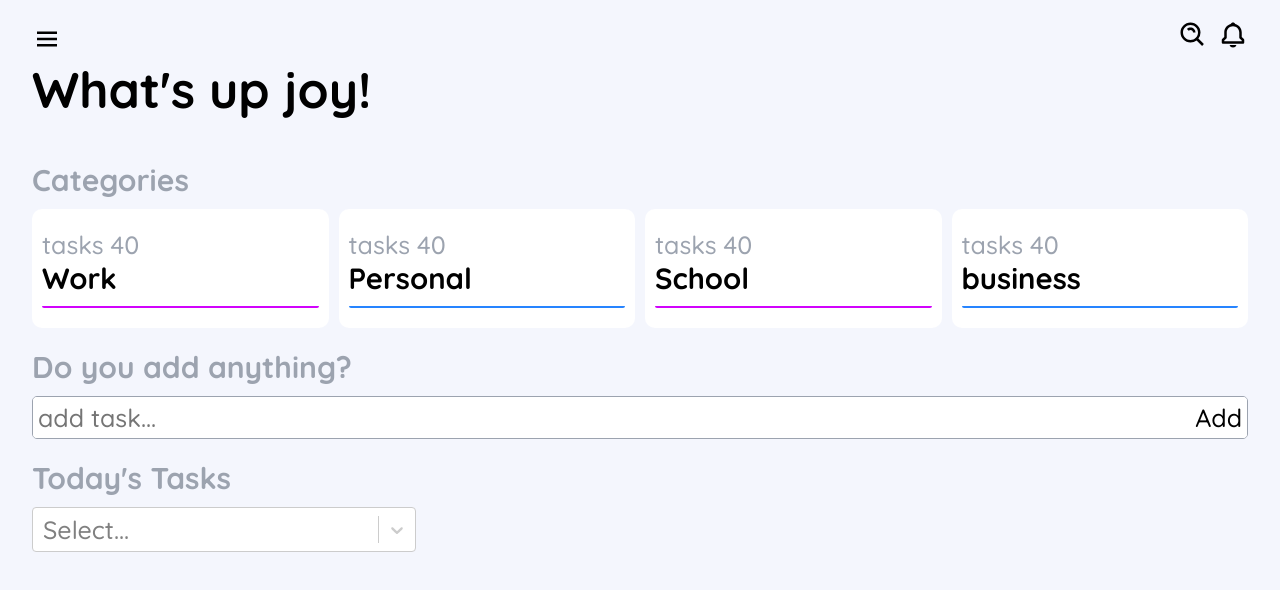
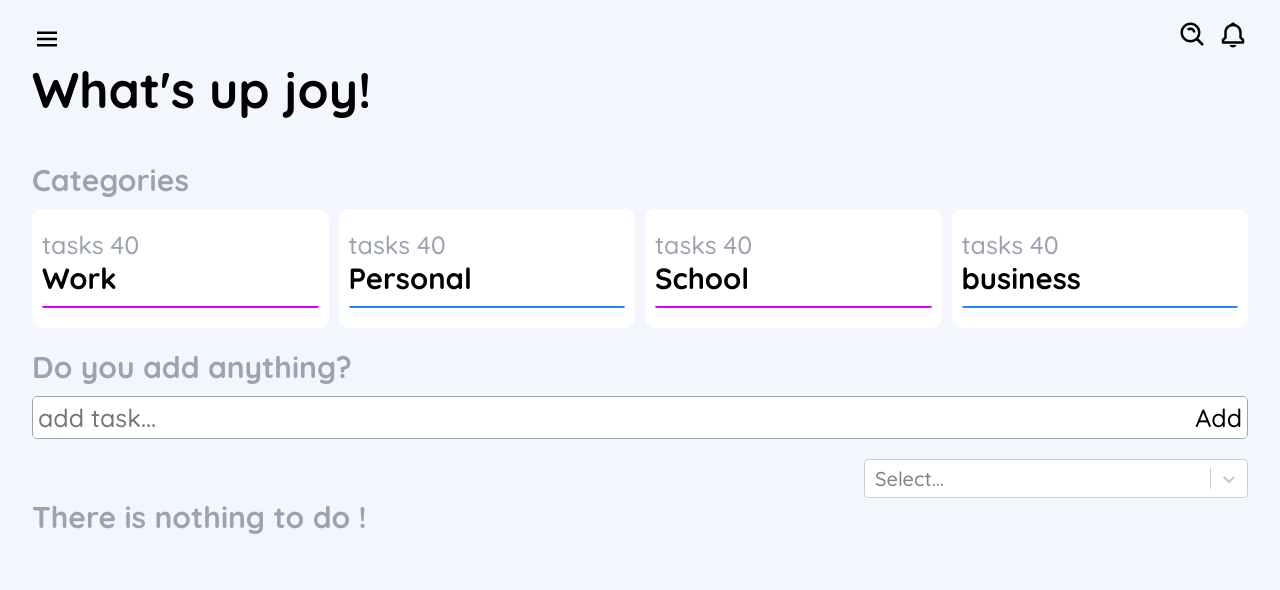
Before and after one commit to Soheiljafarnejad/TodoList-App, a React (Create React App) app: page / in a window 1280 px wide. Shown: the top 590 px of the page. Built offline with nearby package versions, Linux system fonts and the light colour scheme.

Commit message:
fix  style TodoList

```diff
--- a/src/App.css
+++ b/src/App.css
@@ -1,6 +1,7 @@
 .container {
-  width: 100vw;
-  height: 100vh;
+  width: 100%;
+  height: 100%;
+  min-height: 100vh;
   display: flex;
   flex-direction: column;
   align-items: center;
--- a/src/Component/Todo/Todo.module.css
+++ b/src/Component/Todo/Todo.module.css
@@ -1,4 +1,5 @@
 .todo {
+  position: relative;
   display: flex;
   align-items: center;
   justify-content: space-between;
@@ -18,20 +19,26 @@
   white-space: normal;
   overflow: hidden;
   text-overflow: ellipsis;
+  margin-left: 22px;
 }
 
 .title::before {
-  background-color: red;
+  position: absolute;
+  top: 50%;
+  left: 0;
+  transform: translateY(-50%);
   content: "";
-  width: 30px;
-  height: 20px;
+  width: 18px;
+  height: 18px;
+  box-shadow: 0 0 0 2px var(--pink);
   border-radius: 50%;
+  text-decoration: none;
+  margin-left: 6px;
 }
-
 
 .completed {
   text-decoration: line-through;
-  opacity: 0.3;
+  opacity: 0.4;
   user-select: none;
   -webkit-user-select: none;
   -khtml-user-select: none;
@@ -40,6 +47,11 @@
   -o-user-select: none;
 }
 
+.completed::before{
+  background-color: var(--pink);
+  border: 2px solid white;
+}
+
 .btn {
   background-color: var(--white);
   border: 0;
--- a/src/Component/TodoApp.js
+++ b/src/Component/TodoApp.js
@@ -1,5 +1,6 @@
 import TodoForm from "./TodoForm/TodoForm";
 import TodoList from "./TodoList/TodoList";
+import TodoSelect from "./TodoSelect/TodoSelect";
 
 import { useState, useEffect } from "react";
 import TodoCategory from "./TodoCategory/TodoCategory";
@@ -70,15 +71,16 @@ const TodoApp = () => {
     <div>
       <TodoCategory />
       <TodoForm addTodosHandler={addTodosHandler} />
-
+      <TodoSelect
+        filterTodoHandler={filterTodoHandler}
+        setStatus={setStatus}
+        status={status}
+      />
       <TodoList
         todos={filtered}
         completedHandler={completedHandler}
         deleteHandler={deleteHandler}
         editTodoHandler={editTodoHandler}
-        filterTodoHandler={filterTodoHandler}
-        status={status}
-        setStatus={setStatus}
       />
     </div>
   );
--- a/src/Component/TodoForm/TodoEdit.js
+++ b/src/Component/TodoForm/TodoEdit.js
@@ -27,6 +27,7 @@ const TodoEdit = ({ edit, editTodoHandler, deleteHandler }) => {
 
   return (
     <section>
+      <h2>Edit</h2>
       <form onSubmit={editValueHandler}>
         <input onChange={inputHandler} value={editValue} ref={editRef} />
         <button type="submit">updated</button>
--- a/src/Component/TodoList/TodoList.js
+++ b/src/Component/TodoList/TodoList.js
@@ -2,16 +2,13 @@ import { useState } from "react";
 
 import Todo from "../Todo/Todo";
 import TodoEdit from "../TodoForm/TodoEdit";
-import TodoSelect from "../TodoSelect/TodoSelect";
+import TodoForm from "../TodoForm/TodoForm";
 
 const TodoList = ({
   todos,
   completedHandler,
   deleteHandler,
   editTodoHandler,
-  filterTodoHandler,
-  setStatus,
-  status,
 }) => {
   const [selectedEdit, setSelectedEdit] = useState({ id: null });
 
@@ -24,15 +21,12 @@ const TodoList = ({
       />
     );
   }
-
+  if (todos.length === 0) {
+    return <h2>There is nothing to do !</h2>;
+  }
   return (
     <section>
       <h2>Today's Tasks</h2>
-      <TodoSelect
-        filterTodoHandler={filterTodoHandler}
-        status={status}
-        setStatus={setStatus}
-      />
       {todos.map((todo) => {
         return (
           <Todo
--- a/src/Component/TodoSelect/TodoSelect.js
+++ b/src/Component/TodoSelect/TodoSelect.js
@@ -1,6 +1,6 @@
 import SelectCom from "../../common/Select/SelectCom";
 
-const TodoSelect = ({ filterTodoHandler, setOptions }) => {
+const TodoSelect = ({ filterTodoHandler, setStatus,status }) => {
   const filterValue = [
     { value: "All", label: "All" },
     { value: "Completed", label: "Completed" },
@@ -8,12 +8,12 @@ const TodoSelect = ({ filterTodoHandler, setOptions }) => {
   ];
 
   const onFilter = (e) => {
-    setOptions(e.value);
+    setStatus(e.value);
     filterTodoHandler(e.value);
   };
   return (
     <>
-      <SelectCom options={filterValue} onChange={onFilter} />
+      <SelectCom options={filterValue} onChange={onFilter}   />
     </>
   );
 };
--- a/src/common/Select/SelectCom.module.css
+++ b/src/common/Select/SelectCom.module.css
@@ -1,4 +1,6 @@
 .select{
     width: 30vw;
     min-width: 150px;
+    margin-left: auto;
+    font-size: 2rem;
 }
--- a/src/index.css
+++ b/src/index.css
@@ -1,6 +1,8 @@
 @import url("https://fonts.googleapis.com/css2?family=Quicksand:wght@500;700&display=swap");
 
-* {
+*,
+::after,
+::before {
   margin: 0;
   padding: 0;
   list-style: none;
```
